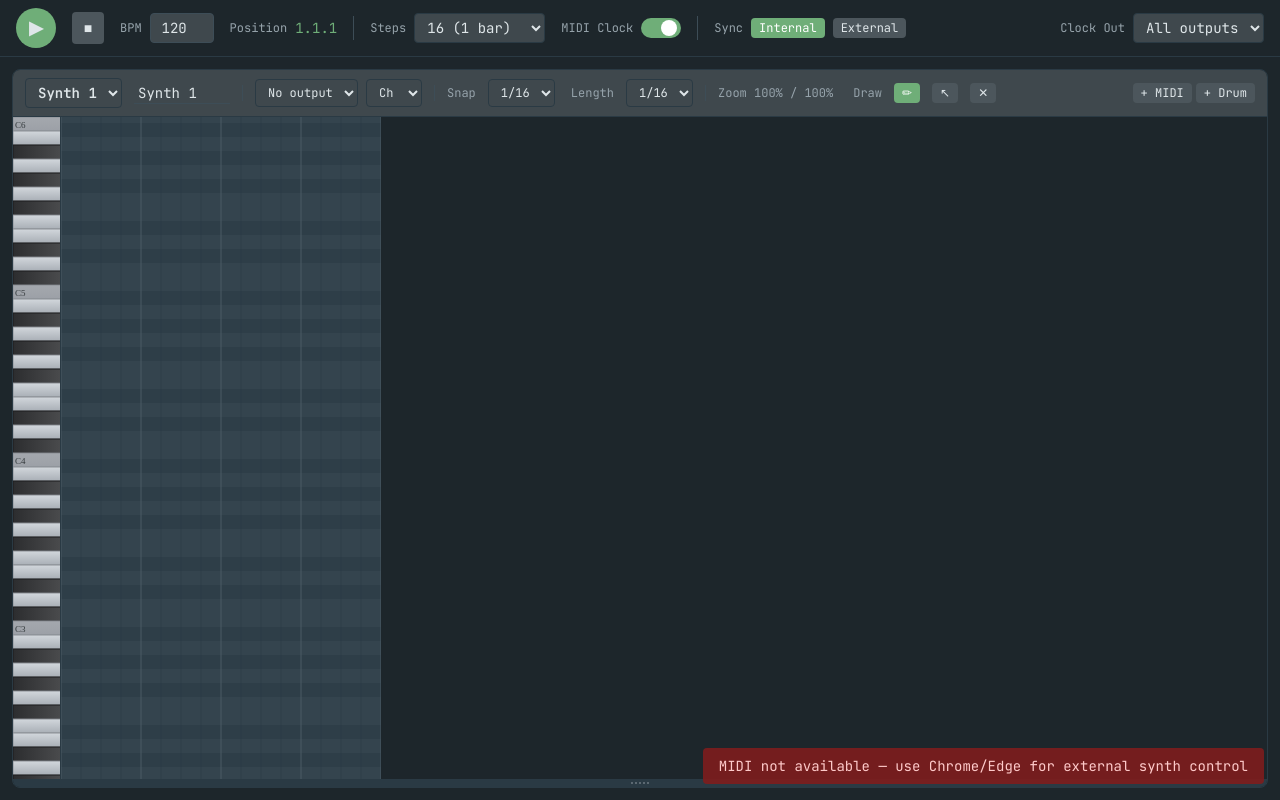
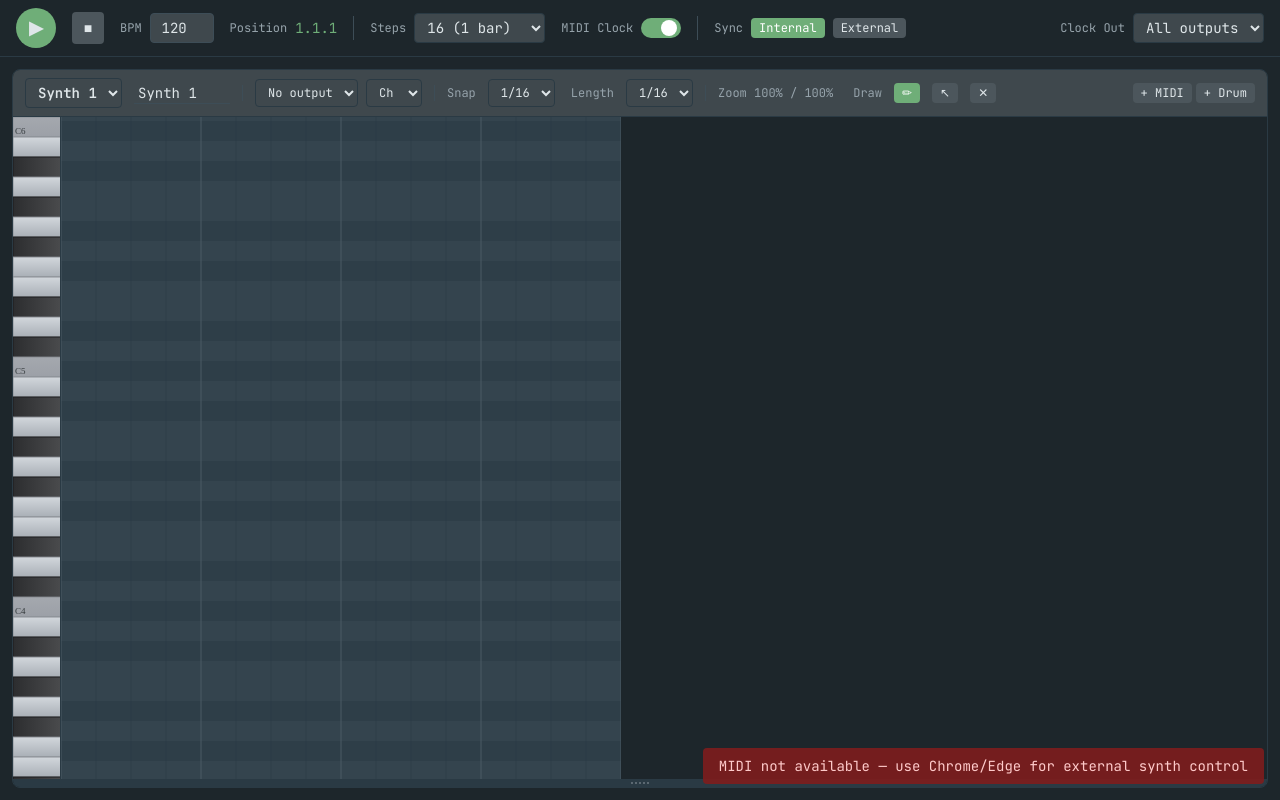
Before and after one commit to blastromen-labs/midi-daw, a Vue app: page / in a window 1280 px wide. Built offline with nearby package versions, Linux system fonts and the light colour scheme.

Commit message:
fif zooms

```diff
--- a/src/components/PianoRoll.vue
+++ b/src/components/PianoRoll.vue
@@ -232,20 +232,20 @@ const emit = defineEmits([
   'rename-pad',
 ]);
 
-const ROW_HEIGHT = 14;
+const ROW_HEIGHT = 20;
 // Drum pad rows carry a name + sample controls, so they need more vertical
 // room than a plain chromatic piano-roll row.
-const DRUM_ROW_HEIGHT = 28;
+const DRUM_ROW_HEIGHT = 36;
 const KEY_WIDTH = 48;
 const DRUM_KEYS_WIDTH = 140;
-const DEFAULT_BEAT_WIDTH = 80;
+const DEFAULT_BEAT_WIDTH = 140;
 const MIN_BEAT_WIDTH = 20;
-const MAX_BEAT_WIDTH = 320;
+const MAX_BEAT_WIDTH = 400;
 const ZOOM_STEP = 1.12;
-// Vertical zoom is a multiplier on top of the base row height (14px MIDI /
-// 28px drum) rather than its own pixel range, so it scales sensibly for
+// Vertical zoom is a multiplier on top of the base row height (20px MIDI /
+// 36px drum) rather than its own pixel range, so it scales sensibly for
 // either track kind without a second set of min/max pixel constants.
-const MIN_ROW_ZOOM = 0.6;
+const MIN_ROW_ZOOM = 0.25;
 const MAX_ROW_ZOOM = 3;
 const LOW_PITCH = 36;
 const HIGH_PITCH = 84;
@@ -858,15 +858,21 @@ function onWheel(e) {
   const container = scrollRef.value;
   if (!container) return;
   const rect = container.getBoundingClientRect();
-  const factor = e.deltaY < 0 ? ZOOM_STEP : 1 / ZOOM_STEP;
 
   if (e.shiftKey) {
+    // Holding Shift makes some browsers/mice report the wheel's motion via
+    // deltaX instead of deltaY (Shift+wheel is the browser-native "scroll
+    // sideways" convention) — deltaY alone would then read as a constant 0,
+    // making every scroll direction resolve to the same branch below. Fall
+    // back to deltaX whenever deltaY is 0 so direction is read correctly.
+    const rawDelta = e.deltaY !== 0 ? e.deltaY : e.deltaX;
+    // Inverted relative to the horizontal zoom's convention below: scrolling
+    // up should make rows taller, scrolling down shorter.
+    const verticalFactor = rawDelta < 0 ? 1 / ZOOM_STEP : ZOOM_STEP;
+
     const cursorY = e.clientY - rect.top;
     const rowUnderCursor = (container.scrollTop + cursorY) / rowHeight.value;
 
-    // Inverted relative to `factor` above: scrolling up should make rows
-    // taller and scrolling down shorter.
-    const verticalFactor = 1 / factor;
     const newZoom = Math.min(MAX_ROW_ZOOM, Math.max(MIN_ROW_ZOOM, rowZoom.value * verticalFactor));
     if (newZoom === rowZoom.value) return;
     rowZoom.value = newZoom;
@@ -877,6 +883,7 @@ function onWheel(e) {
     return;
   }
 
+  const factor = e.deltaY < 0 ? ZOOM_STEP : 1 / ZOOM_STEP;
   const cursorX = e.clientX - rect.left;
   const beatUnderCursor = (container.scrollLeft + cursorX) / beatWidth.value;
 
```
